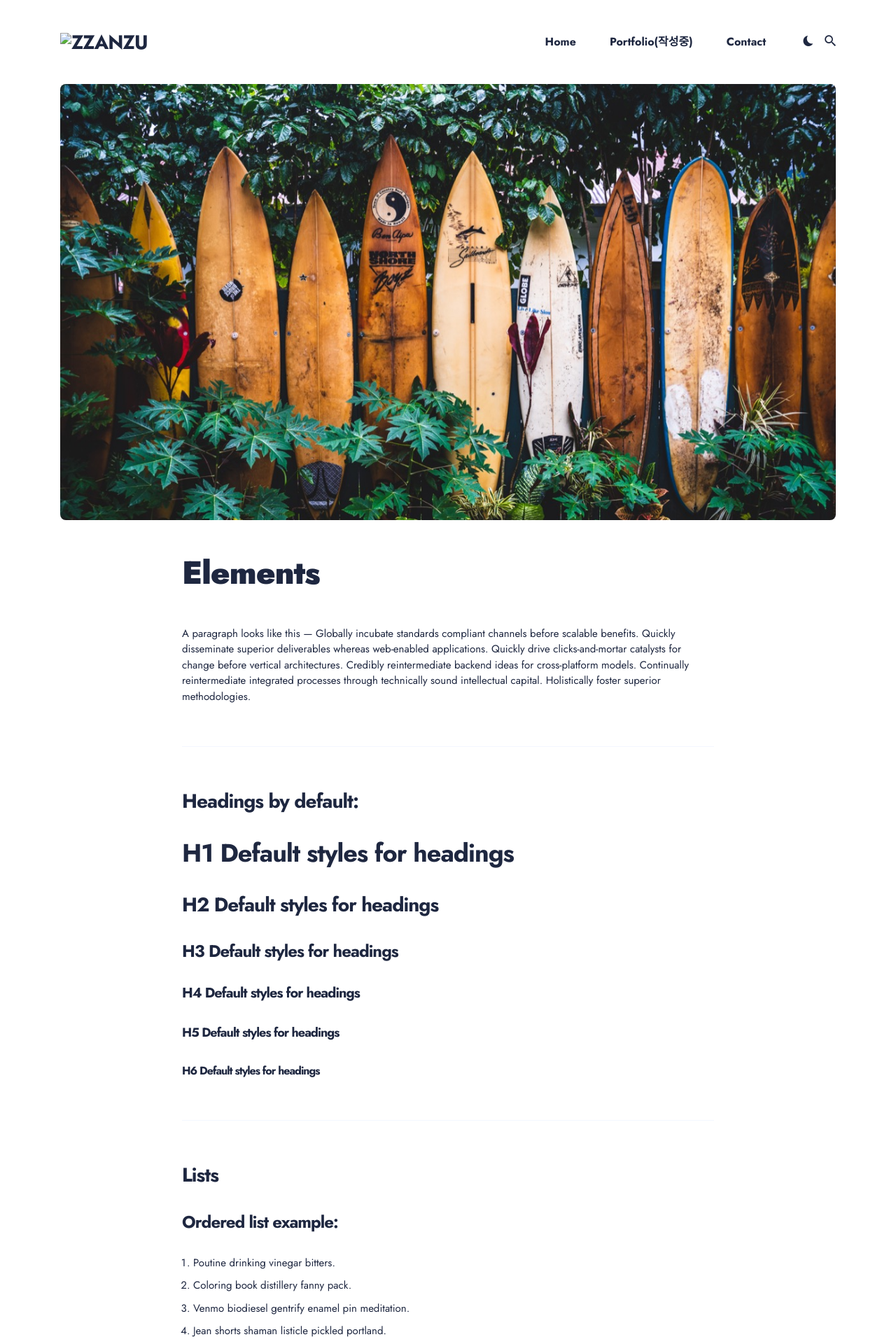
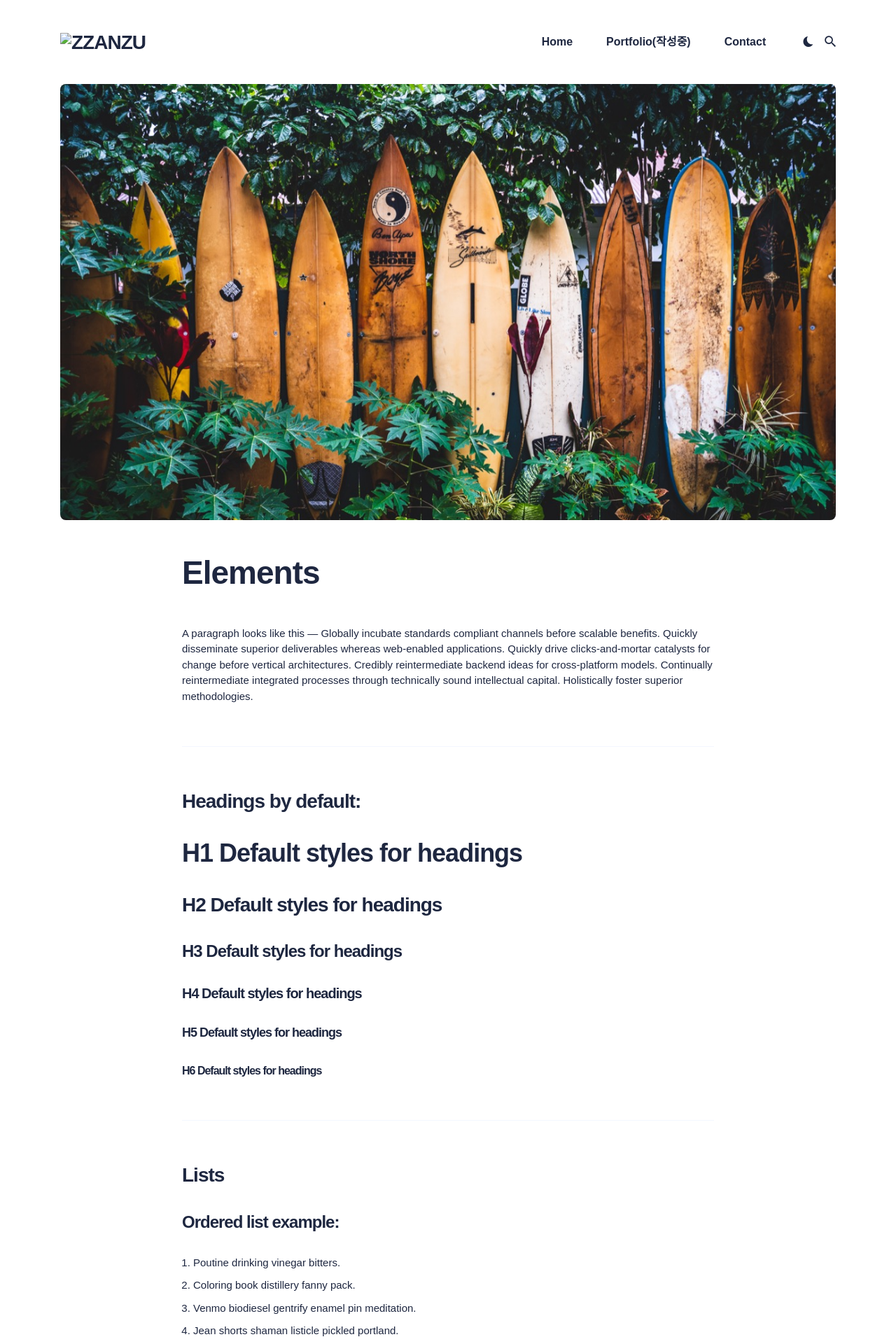
Before and after one commit to itmobrain/itmobrain.github.io, a Jekyll site: the page built from _pages/elements.md, in a window 1280 px wide. Shown: the top 1920 px of the page at 70% size. Built offline with Jekyll 4.4.1, drawn with Linux system fonts in a browser that asks for light colours; nearby versions of some CDN libraries.

Commit message:
폰트 수정

```diff
--- a/_sass/0-settings/_variables.scss
+++ b/_sass/0-settings/_variables.scss
@@ -19,12 +19,12 @@
 $base-font-style: normal;
 $base-font-variant: normal;
 $base-font-weight: normal;
-$base-font-family: 'Jost', Helvetica Neue, Helvetica, Arial, sans-serif;
+$base-font-family: 'Noto Sans KR', sans-serif;
 $base-line-height: 1.5;
 
 // Headings
 $heading-font-weight: 700;
-$heading-font-family: 'Jost', Helvetica Neue, Helvetica, Arial, sans-serif;
+$heading-font-family: 'Noto Sans KR', sans-serif;
 
 $font-size-h1:  36px;
 $font-size-h2:  28px;
```
